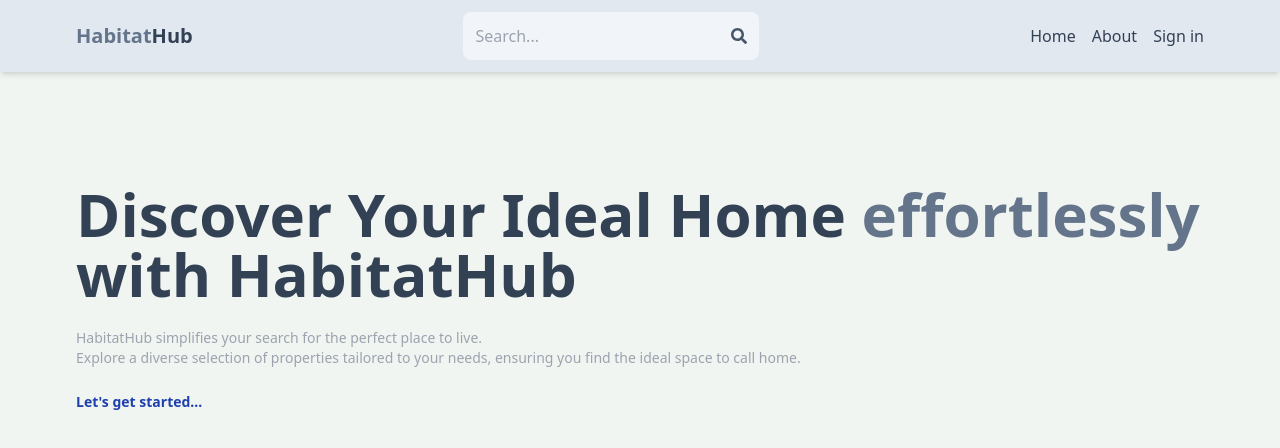
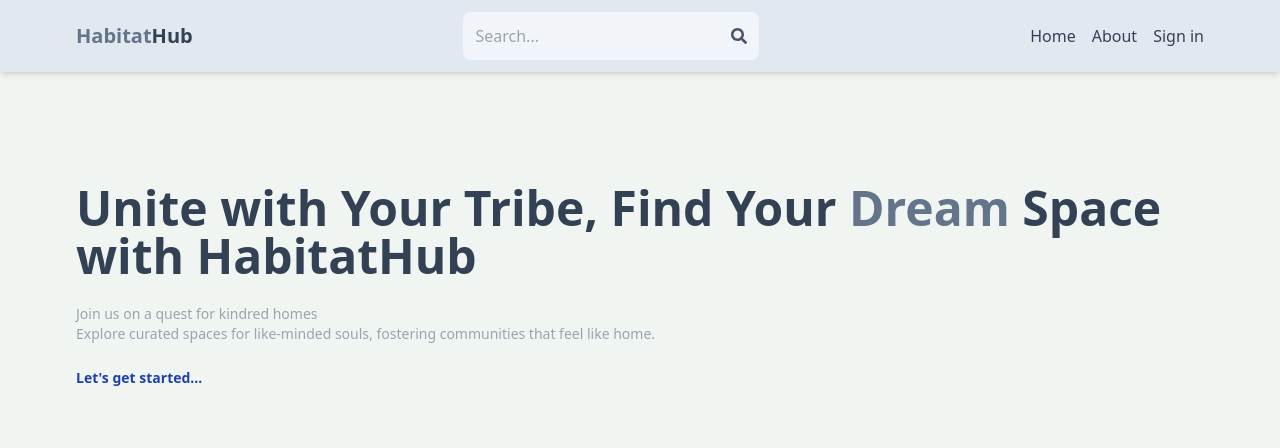
Before and after one commit to ankitgala11/HabitatHub, a React (Vite) app in the folder client/: page / in a window 1280 px wide. Shown: the top 448 px of the page. Built offline with nearby package versions, Linux system fonts and the light colour scheme; no server answers.

Commit message:
changes in home page

```diff
--- a/client/src/pages/Home.jsx
+++ b/client/src/pages/Home.jsx
@@ -49,17 +49,16 @@ export default function Home() {
 		<div>
 			{/* top */}
 			<div className="flex flex-col gap-6 p-28 px-3 max-w-6xl mx-auto">
-				<h1 className="text-slate-700 font-bold text-3xl lg:text-6xl">
-					Discover Your Ideal Home{" "}
-					<span className="text-slate-500">effortlessly</span>
+				<h1 className="text-slate-700 font-bold text-3xl lg:text-5xl">
+					Unite with Your Tribe, Find Your
+					<span className="text-slate-500"> Dream</span> Space
 					<br />
 					with HabitatHub
 				</h1>
 				<div className="text-gray-400 text-xs sm:text-sm">
-					HabitatHub simplifies your search for the perfect place to
-					live.
-					<br /> Explore a diverse selection of properties tailored to
-					your needs, ensuring you find the ideal space to call home.
+					Join us on a quest for kindred homes
+					<br /> Explore curated spaces for like-minded souls,
+					fostering communities that feel like home.
 				</div>
 				<Link
 					to={"/search"}
```
